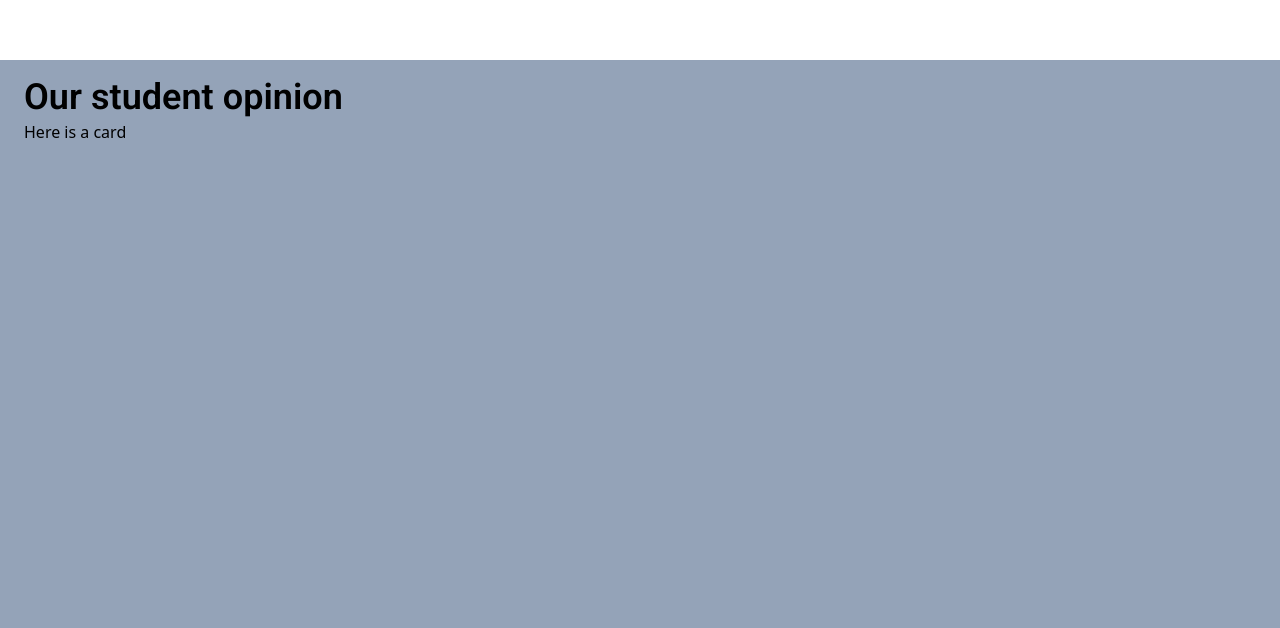
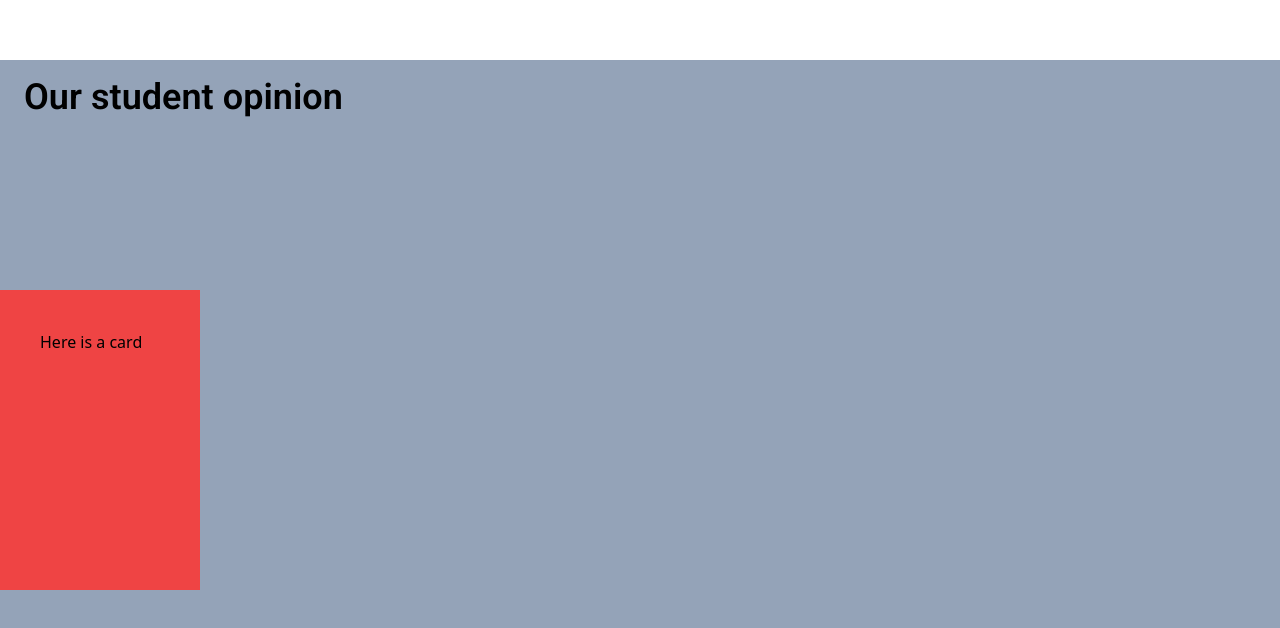
Before and after one commit to Habibsultani/Eduzone, a Vue app: page /home in a window 1280 px wide. Shown: the part 1896-2524 px from the top of the page. Built offline with nearby package versions, Linux system fonts and the light colour scheme; a web font is replaced by a local one.

Commit message:
new cart

```diff
--- a/src/components/MainPage.vue
+++ b/src/components/MainPage.vue
@@ -132,12 +132,16 @@
     </section>
     <!-- Our Students opiniion -->
 
-    <div class="h-[95vh] w-screen bg-slate-400">
+    <div class="h-[95vh] w-screen bg-slate-400 relative">
       <div class="max-w-[1280px] mx-auto px-6 py-5">
         <h2 class="text-4xl font-semibold font-vazirmtn">
           Our student opinion
         </h2>
-        <div>Here is a card</div>
+        <div
+          class="absolute top-[50%] translate-y-[-50%] left-0 h-[300px] w-[200px] p-10 bg-red-500"
+        >
+          Here is a card
+        </div>
       </div>
     </div>
 
```
